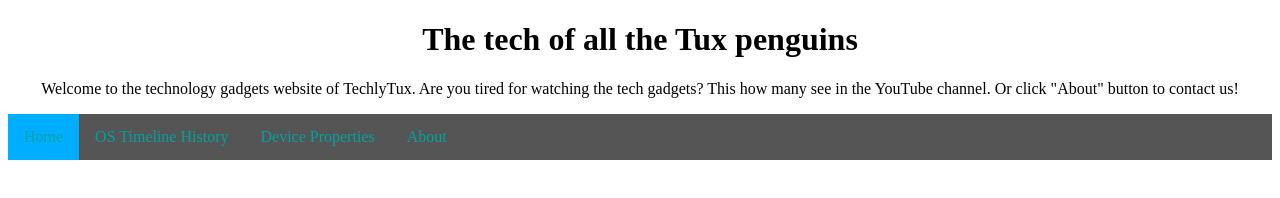
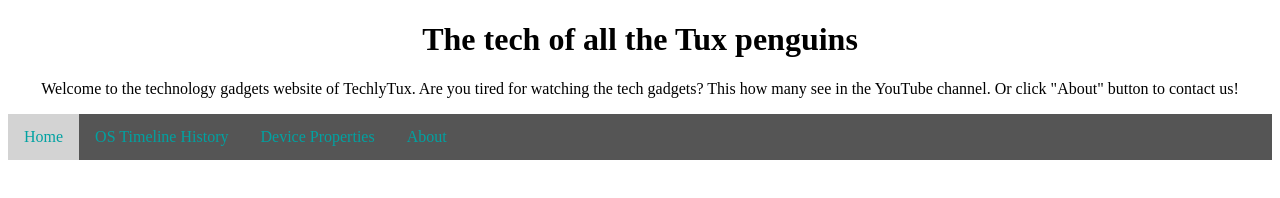
Before and after one commit to TechlyTux/website, a plain HTML site: page index.html in a window 1280 px wide. In both pictures the pointer is over the link "Home". Drawn offline with Linux system fonts and the light colour scheme.

Commit message:
Update styles.css

```diff
--- a/styles.css
+++ b/styles.css
@@ -1,4 +1,4 @@
-body {
+d3dbody {
     background-color: #ffffff;
     font-family: 'Airstrip Four';
 }
@@ -27,6 +27,6 @@ ul li a {
 }
 
 ul li a:hover {
-  background-color: #00aeff;
+  background-color: #d3d3d3;
 
 }
```
